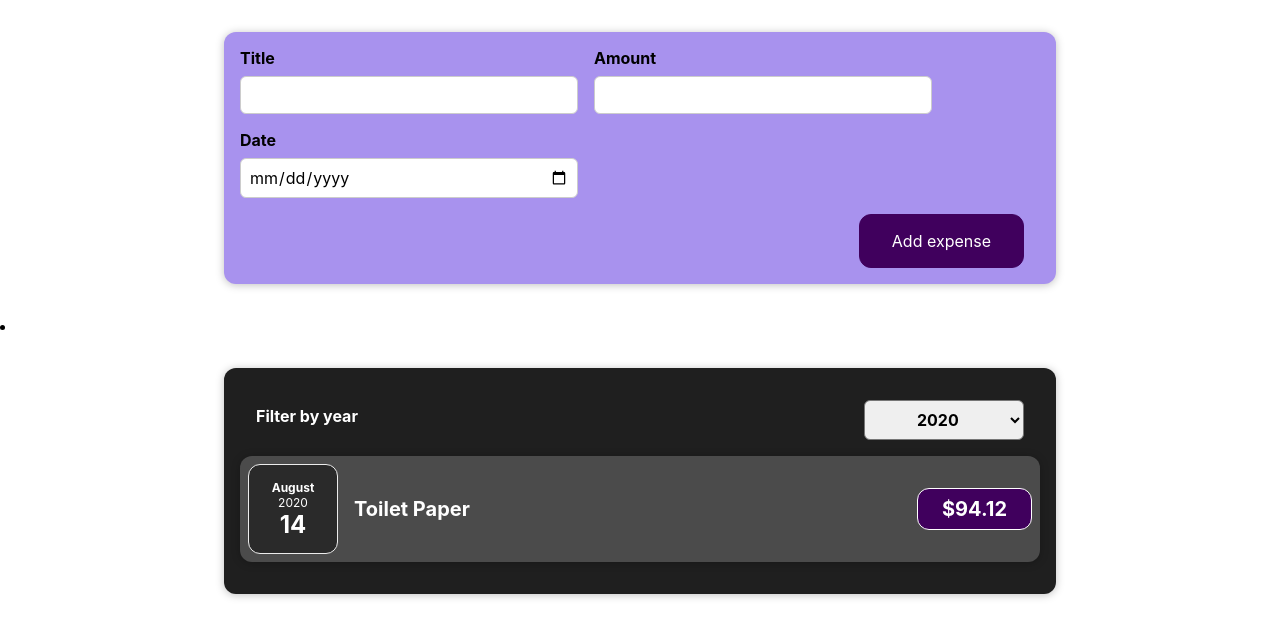
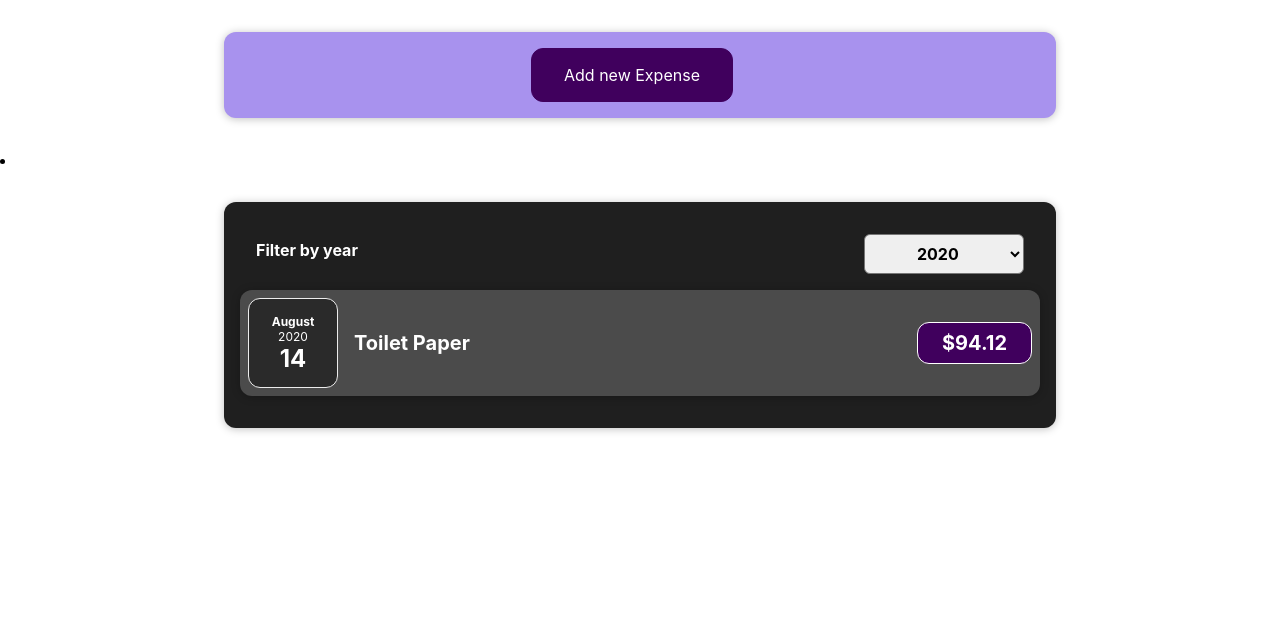
Before and after one commit to juancsaenz/react-expense-tracker, a React (Create React App) app: page / in a window 1280 px wide. Shown: the top 638 px of the page. Built offline with nearby package versions, Linux system fonts and the light colour scheme.

Commit message:
Add cancel button to form

```diff
--- a/src/components/NewExpense/ExpenseForm.js
+++ b/src/components/NewExpense/ExpenseForm.js
@@ -2,7 +2,7 @@ import React, { useState } from "react";
 
 import "./ExpenseForm.css";
 
-const ExpenseForm = ({ onSaveExpenseData }) => {
+const ExpenseForm = ({ onSaveExpenseData, onCancel }) => {
   const [enteredTitle, setEnteredTitle] = useState("");
   const [enteredAmount, setEnteredAmount] = useState("");
   const [enteredDate, setEnteredDate] = useState("");
@@ -66,6 +66,7 @@ const ExpenseForm = ({ onSaveExpenseData }) => {
         </div>
       </div>
       <div className="new-expense__actions">
+        <button onClick={onCancel}>Cancel</button>
         <button type="submit">Add expense</button>
       </div>
     </form>
--- a/src/components/NewExpense/NewExpense.js
+++ b/src/components/NewExpense/NewExpense.js
@@ -1,20 +1,32 @@
-import React from "react";
+import React, { useState } from "react";
 
 import ExpenseForm from "./ExpenseForm";
 
 import "./NewExpense.css";
 
 const NewExpense = (props) => {
+  const [showForm, setShowForm] = useState(false);
+
   const saveExpenseDataHandler = (enteredExpenseData) => {
     const expenseData = {
       ...enteredExpenseData,
       id: Math.random().toString(),
     };
     props.onAddExpense(expenseData);
+    setShowForm(false)
   };
+
+  const startEditingHandler = () => {
+    setShowForm(true)
+  }
+
+  const stopEditingHandler = () => {
+    setShowForm(false)
+  }
   return (
     <div className="new-expense">
-      <ExpenseForm onSaveExpenseData={saveExpenseDataHandler} />
+      {!showForm && <button onClick={startEditingHandler}>Add new Expense</button>}
+      {showForm && <ExpenseForm onSaveExpenseData={saveExpenseDataHandler} onCancel={stopEditingHandler} />}
     </div>
   );
 };
```
